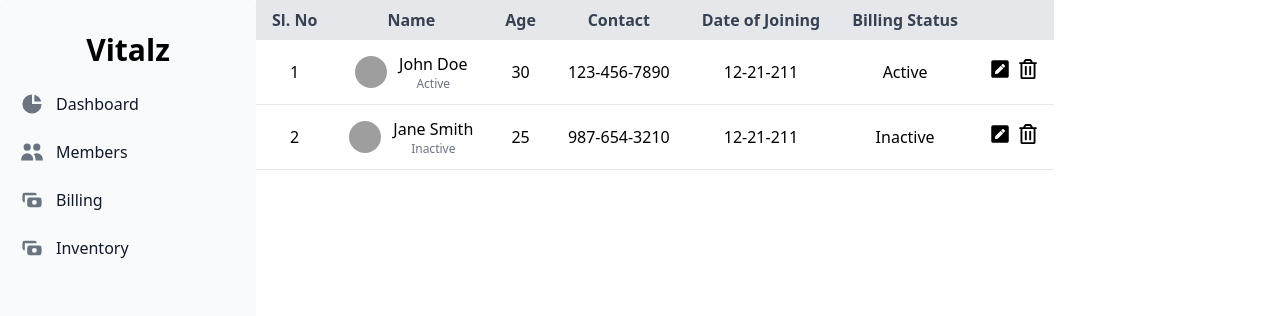
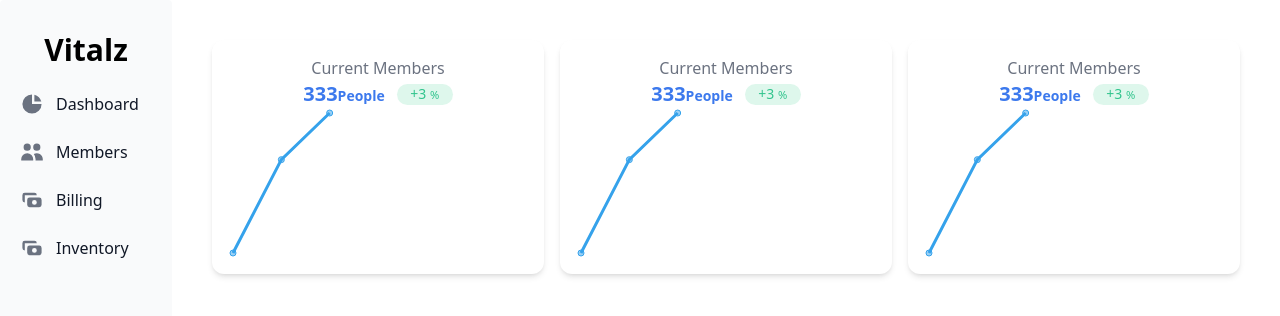
Before and after one commit to hknp796/vitalz, a React (Vite) app: page /dashboard in a window 1280 px wide. Shown: the top 316 px of the page. Built offline with nearby package versions, Linux system fonts and the light colour scheme; grey boxes are pictures that could not be loaded.

Commit message:
basic chart added for dashboard

```diff
--- a/package.json
+++ b/package.json
@@ -12,12 +12,14 @@
     "@headlessui/react": "^1.7.16",
     "autoprefixer": "^10.4.14",
     "axios": "^1.3.5",
+    "chart.js": "^4.4.1",
     "flowbite": "^1.6.4",
     "flowbite-react": "^0.5.0",
     "localforage": "^1.10.0",
     "match-sorter": "^6.3.1",
     "postcss": "^8.4.21",
     "react": "^18.2.0",
+    "react-chartjs-2": "^5.2.0",
     "react-dom": "^18.2.0",
     "react-icons": "^4.8.0",
     "react-router-dom": "^6.10.0",
--- a/src/App.jsx
+++ b/src/App.jsx
@@ -1,17 +1,19 @@
 
-import {Routes,Route} from 'react-router-dom';
+import { Routes, Route } from 'react-router-dom';
 import SideNavbar from "./components/SideNavbar";
 import ClientDetails from "./pages/Members";
 import Inventories from "./pages/Inventories";
+import Billing from "./pages/Billing";
+import Dashboard from "./pages/Dashboard";
 
 function App() {
   return (
-    <div className="flex ">
+    <div className="flex">
       <SideNavbar />
       <Routes className=''>
-        <Route path="/dashboard" element={<ClientDetails />} />
+        <Route path="/dashboard" element={<Dashboard />} />
         <Route path="/members" element={<ClientDetails />} />
-        <Route path="/billing" element={<ClientDetails />} />
+        <Route path="/billing" element={<Billing />} />
         <Route path="/inventories" element={<Inventories />} />
       </Routes>
     </div>
--- /dev/null
+++ b/src/components/Chart.jsx
@@ -0,0 +1,70 @@
+import React from 'react';
+import {
+    Chart as ChartJS,
+    CategoryScale,
+    LinearScale,
+    LineElement,
+    PointElement,
+    Title,
+    Tooltip,
+    Legend,
+} from 'chart.js';
+import { Line } from 'react-chartjs-2';
+
+ChartJS.register(
+    CategoryScale,
+    LinearScale,
+    PointElement,
+    Title,
+    Tooltip,
+    Legend,
+    LineElement,
+);
+
+export const options = {
+    responsive: true,
+    scales: {
+        x: {
+            display: false,
+            grid: {
+                display: false
+            }
+        },
+        y: {
+            display: false,
+            grid: {
+                display: false
+            }
+        }
+    },
+    plugins: {
+        legend: {
+            display: false
+        },
+        title: {
+            display: false,
+        },
+    },
+};
+
+
+
+function Dashboard({data}) {
+    return (
+        <div className='bg-white shadow-md p-4 rounded-xl'>
+            <h3 className='text-gray-500 text-center'>Current Members</h3>
+            <div className='flex items-center gap-3 justify-center'>
+                <div className='text-[#3C79ED]'>
+                    <span className='font-bold text-xl '>333</span>
+                    <span className='font-bold text-sm '>People</span>
+                </div>
+                <div className='bg-green-100 rounded-full w-14 text-center text-sm text-green-400'>+3 <small>%</small></div>
+            </div>
+            <Line options={options} data={data} />
+        </div>
+    )
+}
+
+
+
+export default Dashboard
--- a/src/components/Navbar.tsx
+++ b/src/components/Navbar.tsx
@@ -1,25 +1,38 @@
 
-import { FaHome, FaUserPlus } from 'react-icons/fa'
+import { Avatar, Dropdown, Navbar } from 'flowbite-react';
 
-function Navbar() {
+export default function Component() {
   return (
-    <div>
-      <div className="fixed z-50 w-full h-16 max-w-lg -translate-x-1/2 bg-[#1377FF]  rounded-[10px] bottom-4 left-1/2 ">
-        <div className="grid h-full max-w-lg grid-cols-5 mx-auto">
-          <button type="button" className="inline-flex flex-col items-center text-black justify-center px-5 rounded-l-full hover:text-white">
-           <FaHome />
-            <span className="sr-only">Home</span>
-          </button>
-
-
-          <button type="button" className="inline-flex flex-col items-center justify-center px-5 rounded-r-full text-black hover:text-white">
-            <FaUserPlus/>
-          </button>
-
-        </div>
+    <Navbar fluid rounded>
+      <div className="flex md:order-2">
+        <Dropdown
+          arrowIcon={false}
+          inline
+          label={
+            <Avatar alt="User settings" img="https://flowbite.com/docs/images/people/profile-picture-5.jpg" rounded />
+          }
+        >
+          <Dropdown.Header>
+            <span className="block text-sm">Bonnie Green</span>
+            <span className="block truncate text-sm font-medium">name@flowbite.com</span>
+          </Dropdown.Header>
+          <Dropdown.Item>Dashboard</Dropdown.Item>
+          <Dropdown.Item>Settings</Dropdown.Item>
+          <Dropdown.Item>Earnings</Dropdown.Item>
+          <Dropdown.Divider />
+          <Dropdown.Item>Sign out</Dropdown.Item>
+        </Dropdown>
+        <Navbar.Toggle />
       </div>
-    </div>
-  )
+      <Navbar.Collapse>
+        <Navbar.Link href="#" active>
+          Home
+        </Navbar.Link>
+        <Navbar.Link href="#">About</Navbar.Link>
+        <Navbar.Link href="#">Services</Navbar.Link>
+        <Navbar.Link href="#">Pricing</Navbar.Link>
+        <Navbar.Link href="#">Contact</Navbar.Link>
+      </Navbar.Collapse>
+    </Navbar>
+  );
 }
-
-export default Navbar
--- a/src/pages/Billing.jsx
+++ b/src/pages/Billing.jsx
@@ -2,7 +2,11 @@ import React from 'react'
 
 function Billing() {
   return (
-    <div>Billing</div>
+    <div>
+
+    <h3 className='ml-20 font-semibold text-3xl'>Billing</h3>
+
+    </div>
   )
 }
 
--- /dev/null
+++ b/src/pages/Dashboard.jsx
@@ -0,0 +1,26 @@
+import React from 'react'
+import Chart from '../components/Chart'
+function Dashboard() {
+    const labels = ['January', 'February', 'March', 'April', 'May', 'June', 'July'];
+
+    const data = {
+        labels,
+        datasets: [
+            {
+                label: 'Dataset 1',
+                data: [2, 4, 5],
+                borderColor: 'rgb(53, 162, 235)',
+                backgroundColor: 'rgba(53, 162, 235, 0.5)',
+            },
+        ],
+    };
+    return (
+        <div className='p-10 flex items-start gap-4'>
+            <Chart  data={data}/>
+            <Chart  data={data}/>
+            <Chart  data={data}/>
+        </div>
+    )
+}
+
+export default Dashboard
```
Also changed, not shown: 1 other file (tests, documents, lock files or other folders).
